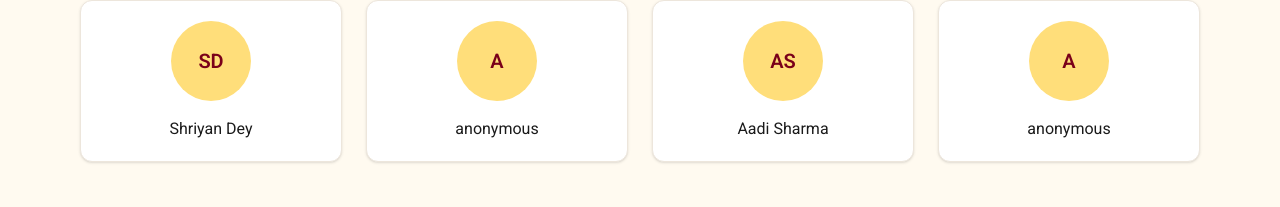
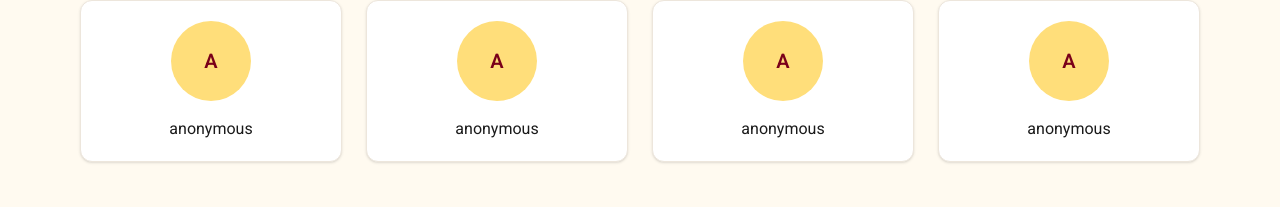
Before and after one commit to ShriyanDeyEngineer/Goldy-s_Study_Buddies, a Next.js app: page /about in a window 1280 px wide. Shown: the part 508-715 px from the top of the page. Built offline with nearby package versions, Linux system fonts and the light colour scheme.

Commit message:
Go anonymous for now

```diff
--- a/app/(marketing)/about/page.tsx
+++ b/app/(marketing)/about/page.tsx
@@ -12,9 +12,9 @@ export const metadata: Metadata = {
 };
 
 const CONTRIBUTORS = [
-  { name: "Shriyan Dey" },
   { name: "anonymous" },
-  { name: "Aadi Sharma" },
+  { name: "anonymous" },
+  { name: "anonymous" },
   { name: "anonymous" },
 ];
 
--- a/components/marketing/site-footer.tsx
+++ b/components/marketing/site-footer.tsx
@@ -9,7 +9,7 @@ import { CONTACT_EMAIL } from "@/lib/site";
 
 /* The team. Two contributors asked not to be publicly named (they appear
    as "anonymous"); respect that. */
-const TEAM = ["Shriyan Dey", "anonymous", "Aadi Sharma", "anonymous"];
+const TEAM = ["anonymous", "anonymous", "anonymous", "anonymous"];
 
 export function SiteFooter() {
   return (
```
